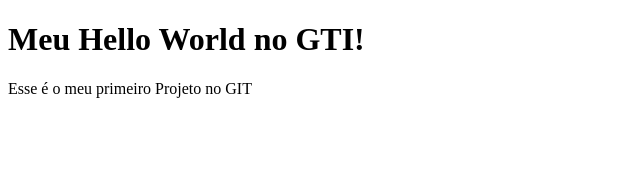
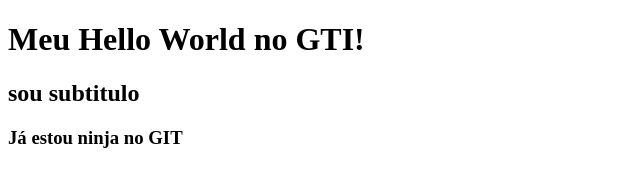
Before and after one commit to douglasmartinspereira/teste-dh, a plain HTML site: page index.html in a window 1280 px wide. Shown: the whole page, without its empty margins (0-640 px from the left). Drawn offline with Linux system fonts and the light colour scheme.

Commit message:
removido paragrafo adicionado dois subtitulos

```diff
--- a/index.html
+++ b/index.html
@@ -1,16 +1,19 @@
 <!DOCTYPE html>
 <html lang="en">
+
 <head>
     <meta charset="UTF-8">
     <meta name="viewport" content="width=device-width, initial-scale=1.0">
     <meta http-equiv="X-UA-Compatible" content="ie=edge">
     <title>Aula GitHub</title>
 </head>
+
 <body>
 
     <h1>Meu Hello World no GTI!</h1>
-    <p>Esse é o meu primeiro Projeto no GIT</p>
-
+    <h2>sou subtitulo</h2>
+    <h3>Já estou ninja no GIT</h3>
 
 </body>
+
 </html>
```
Also changed, not shown: css/style.css (added).
